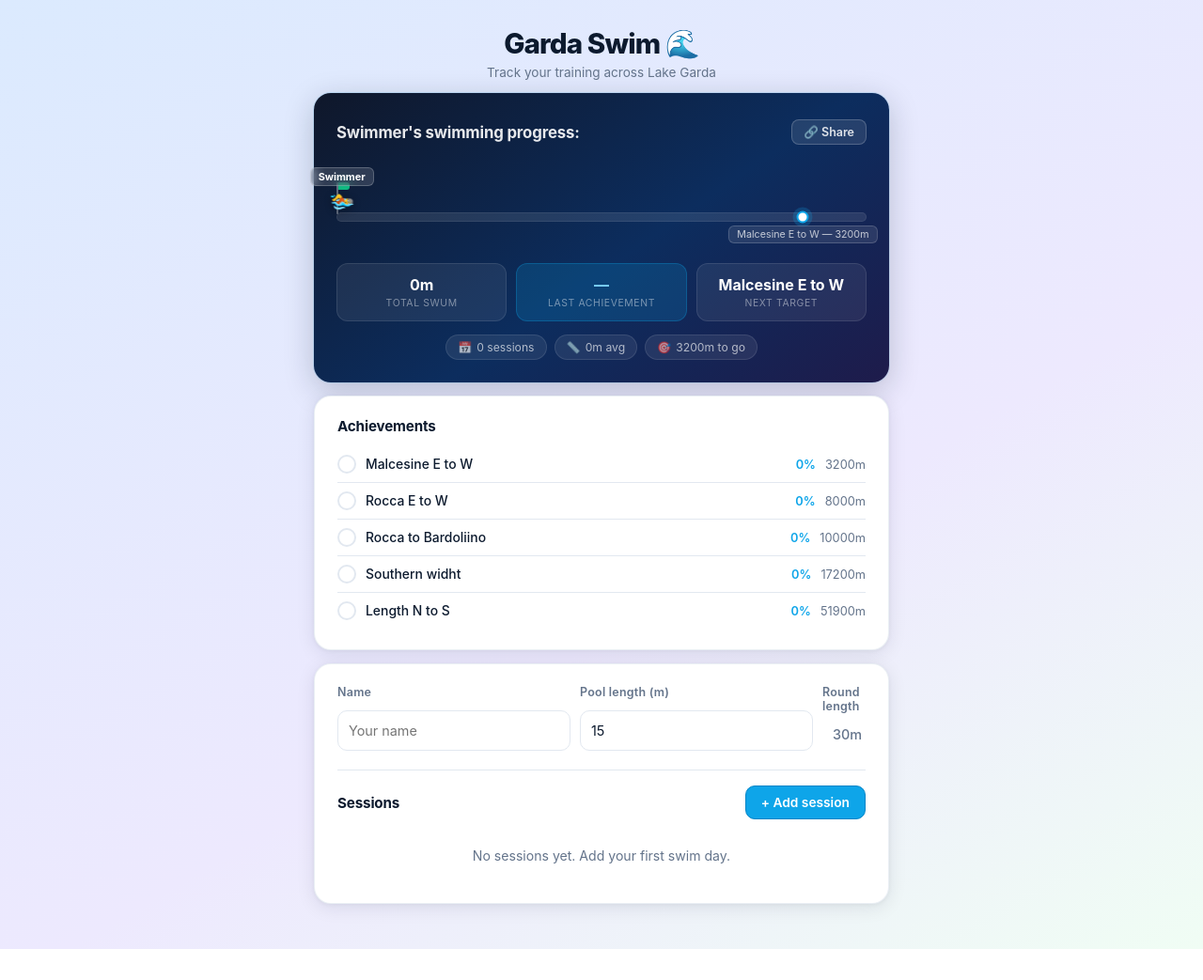
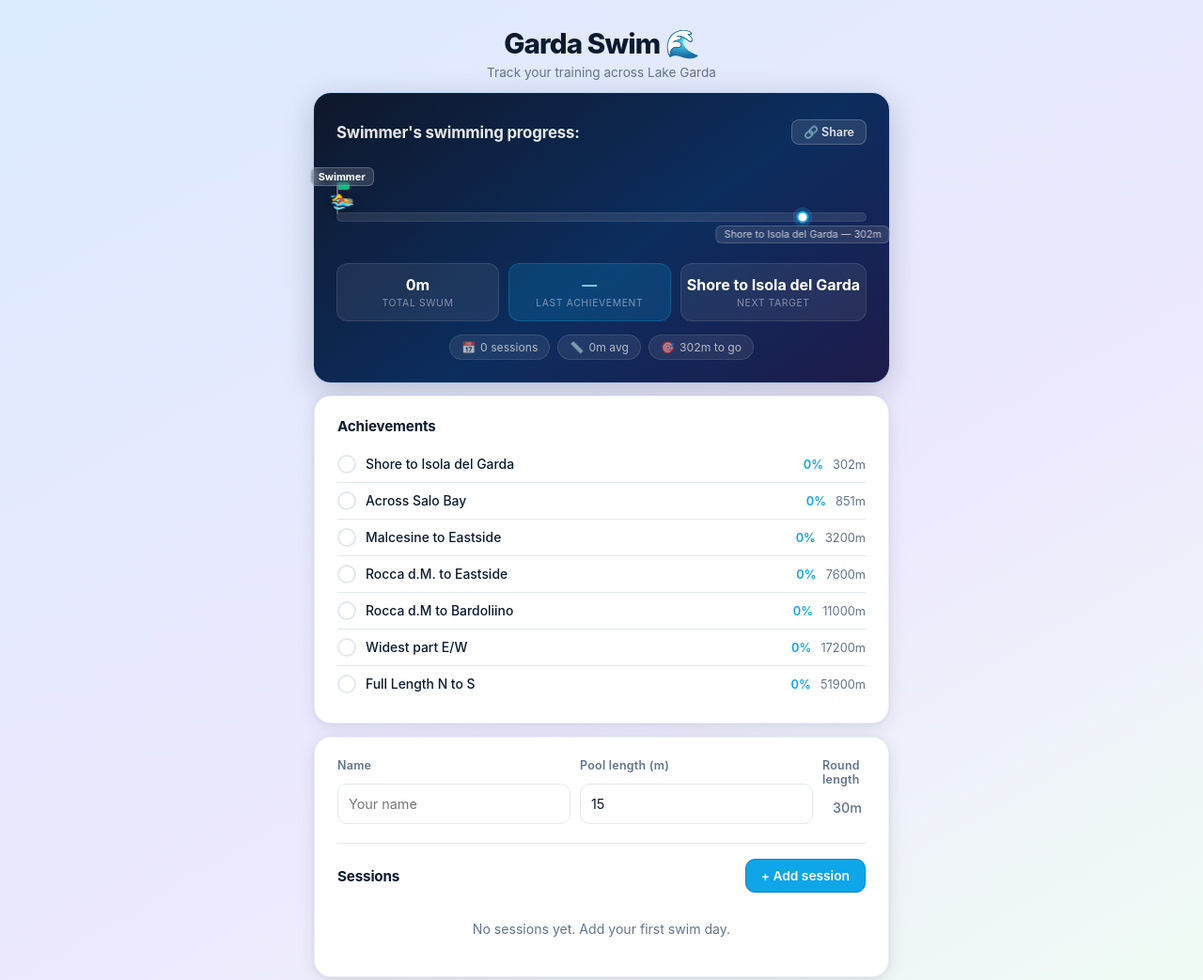
Before and after one commit to vertexxx/garda-swim-web, a plain HTML site: page index.html in a window 1280 px wide. Shown: the top 1043 px of the page at 94% size. Before the commit the page ends 1010 px from the top, so only its background shows below. Drawn offline with Linux system fonts and the light colour scheme.

Commit message:
Update index.html

```diff
--- a/index.html
+++ b/index.html
@@ -630,11 +630,13 @@
     const STORAGE_KEY = 'garda-swim-progress-v1';
     const BASE_URL = 'https://vertexxx.github.io/garda-swim-web/';
     const TARGETS = [
-      { name: 'Malcesine E to W', distance: 3200 },
-      { name: 'Rocca E to W', distance: 8000 },
-      { name: 'Rocca to Bardoliino', distance: 10000 },
-      { name: 'Southern widht', distance: 17200 },
-      { name: 'Length N to S', distance: 51900 }
+      { name: 'Shore to Isola del Garda', distance: 302 },
+      { name: 'Across Salo Bay', distance: 851 },
+      { name: 'Malcesine to Eastside', distance: 3200 },
+      { name: 'Rocca d.M. to Eastside', distance: 7600 },
+      { name: 'Rocca d.M to Bardoliino', distance: 11000 },
+      { name: 'Widest part E/W', distance: 17200 },
+      { name: 'Full Length N to S', distance: 51900 }
     ];
 
     let state = {
```
